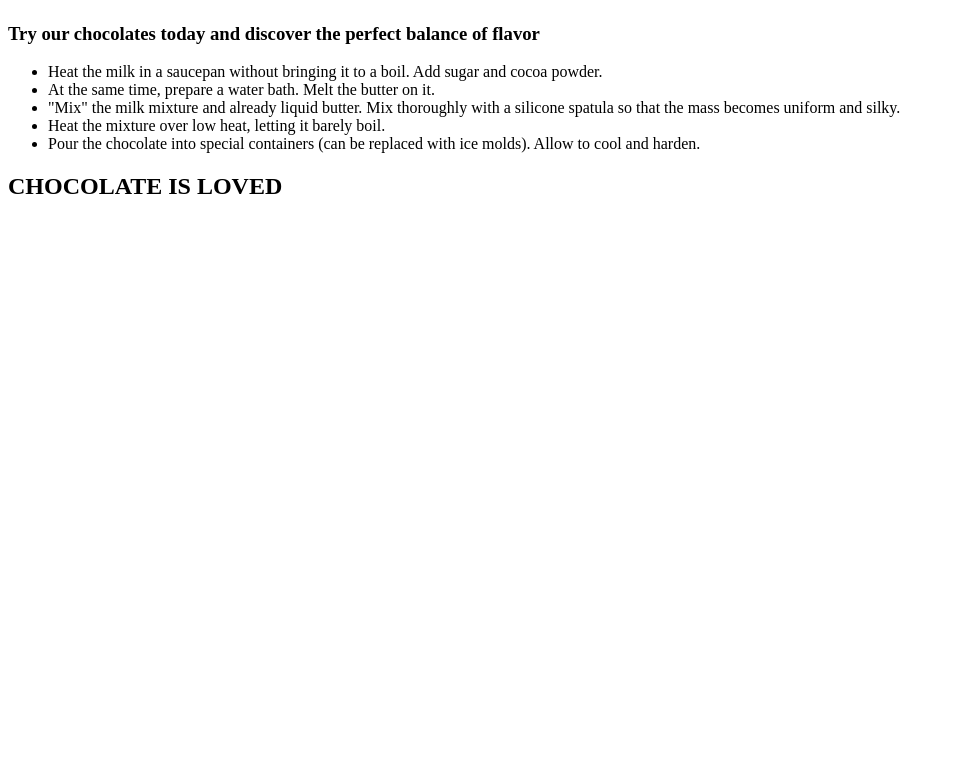
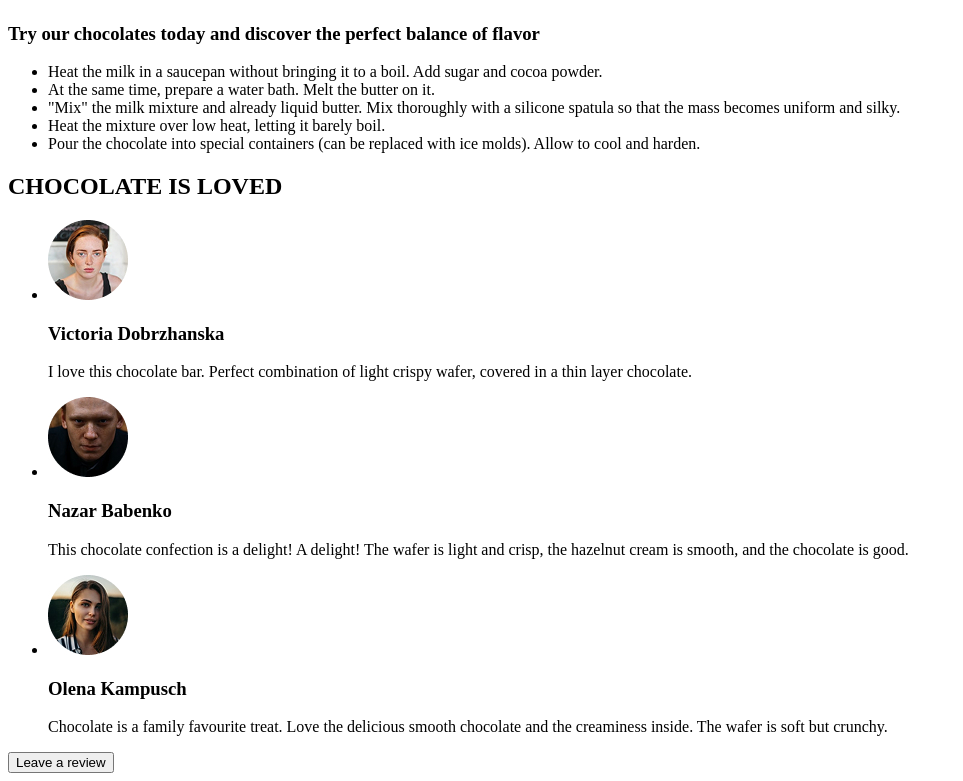
Before and after one commit to Oleksii1808/Chocolate, a plain HTML site: page index.html in a window 1280 px wide. Shown: the part 2141-2922 px from the top of the page, without its empty margins (0-963 px from the left). Before the commit the page ends 2361 px from the top, so only its background shows below. Drawn offline with Linux system fonts and the light colour scheme.

Commit message:
all files

```diff
--- a/index.html
+++ b/index.html
@@ -131,6 +131,34 @@
     <!-- #region loved -->
     <section>
         <h2><span>CHOCOLATE</span> IS LOVED</h2>
+        <ul>
+            <li>
+                <img src="./images/Victoria.jpg" alt="Victoria">
+                <h3>Victoria Dobrzhanska</h3>
+                <p>
+                    I love this chocolate bar. Perfect combination of light crispy wafer, covered in a thin layer chocolate.
+                </p>
+            </li>
+            <li>
+                <img src="./images/Nazar.jpg" alt="Nazar">
+                <h3>Nazar Babenko</h3>
+                <p>
+                    This chocolate confection is a delight! A delight! The wafer is light and crisp, the hazelnut cream is smooth, and the
+                    chocolate is good.
+                </p>
+            </li>
+            <li>
+                <img src="./images/Olena.jpg" alt="Olena">
+                <h3>Olena Kampusch</h3>
+                <p>
+                    Chocolate is a family favourite treat. Love the delicious smooth chocolate and the creaminess inside. The wafer is soft
+                    but crunchy.
+                </p>
+            </li>
+        </ul>
+        <button type="button">Leave a review</button>
+    </section>
+    <!-- #endregion loved -->
 
 </main>
 <footer>
```
Also changed, not shown: images/Nazar.jpg (added), images/Olena.jpg (added), images/Victoria.jpg (added).
